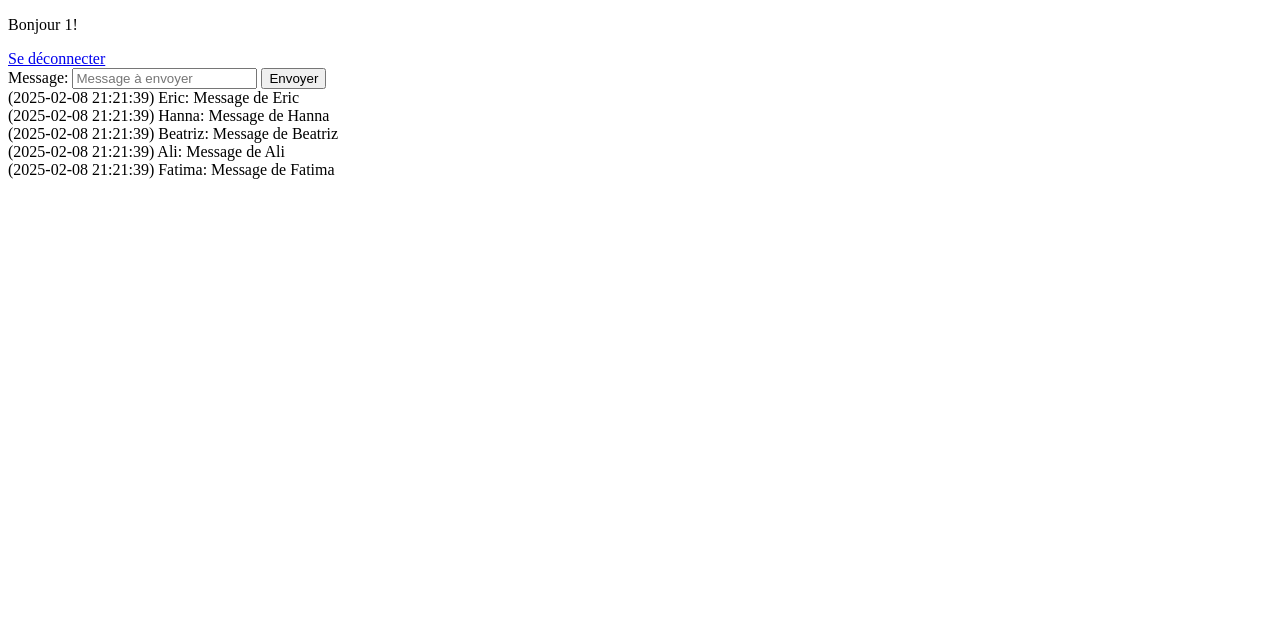
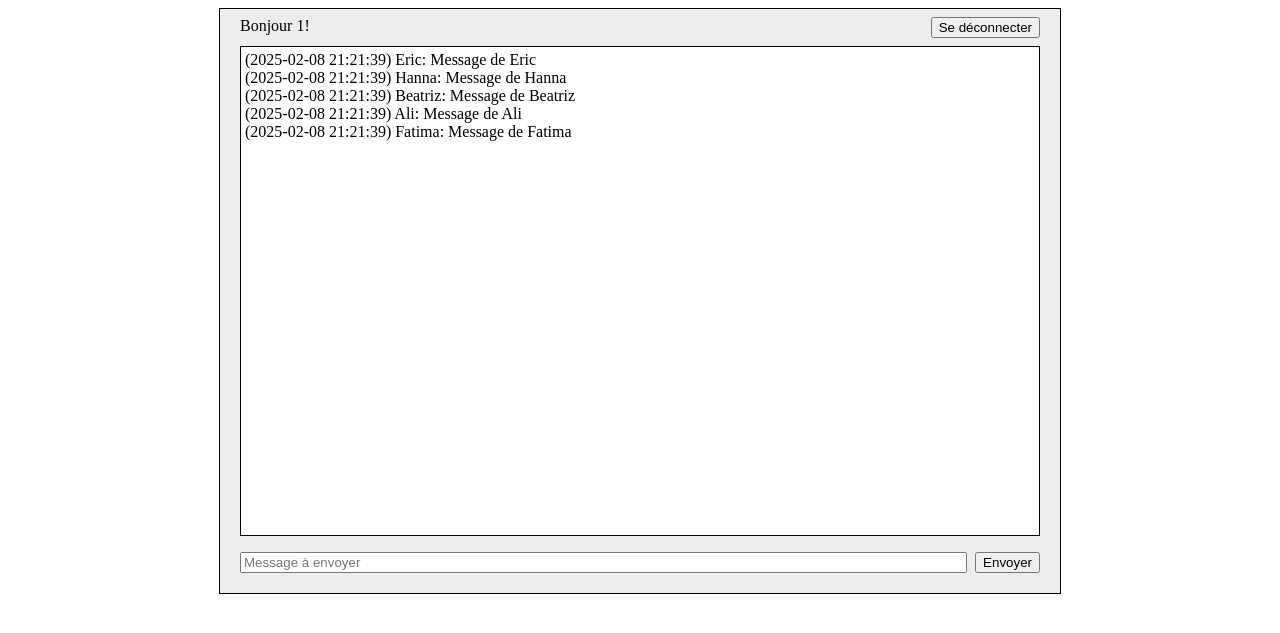
Before and after one commit to ikea400/Labo04, a PHP site: page /includes/forum.php in a window 1280 px wide. Shown: the top 633 px of the page. Run offline with PHP 8.4, Linux system fonts and the light colour scheme; the visitor is signed in with stand-in values (Sample User, id 1); data comes from the database, SQL or seed files in the repository.

Commit message:
forum  css

```diff
--- /dev/null
+++ b/includes/assets/styles/styles.css
@@ -0,0 +1,39 @@
+body {
+    display: flex;
+    flex-direction: column;
+    align-items: center;
+}
+
+#forum-container {
+    display: flex;
+    flex-direction: column;
+    width: 50em;
+    padding: 1.25em;
+    padding-top: 0.5em;
+    border: 1px solid black;
+    background-color: #ededed;
+}
+
+#chat {
+    height: 30em;
+    margin-top: 0.5em;
+    margin-bottom: 1em;
+    border: 1px solid black;
+    padding: 0.25em;
+    background-color: white;
+}
+
+#message {
+    flex-grow: 100;
+}
+
+#message_form {
+    display: flex;
+    gap: 0.5em;
+}
+
+#forum-header {
+    display: flex;
+    flex-direction: row;
+    justify-content: space-between;
+}
--- a/includes/forum.php
+++ b/includes/forum.php
@@ -12,20 +12,21 @@ if (!isset($_SESSION["LOGGED_IDENTITY"]) || empty($_SESSION["LOGGED_IDENTITY"]))
 <html lang="en">
 
 <head>
-    <meta charset="UTF-8">
-    <meta name="viewport" content="width=device-width, initial-scale=1.0">
+    <meta charset="UTF-8" />
+    <meta name="viewport" content="width=device-width, initial-scale=1.0" />
     <title>Document</title>
+    <link rel="stylesheet" href="./assets/styles/styles.css">
 </head>
 
 <body>
-    <?php echo "<p>Bonjour {$_SESSION["LOGGED_IDENTITY"]}!</p>"; ?>
-    <a href="../">Se déconnecter</a>
-    <form>
-        <label for="message">Message:</label>
-        <input name="message" placeholder="Message à envoyer">
-        <button type="submit">Envoyer</button>
-    </form>
-    <div>
+    <div id="forum-container">
+        <header id="forum-header">
+            <?php echo "<div>Bonjour {$_SESSION["LOGGED_IDENTITY"]}!</div>" ?>
+            <button onclick="location.href='./'" type="button">
+                Se déconnecter
+            </button>
+        </header>
+        <div id="chat">
             <?php
             try {
                 // Paramètres de connexion
@@ -77,13 +78,18 @@ if (!isset($_SESSION["LOGGED_IDENTITY"]) || empty($_SESSION["LOGGED_IDENTITY"]))
                         }
                     }
 
-                echo "<div>({$result["date"]}) " . htmlspecialchars("{$users_names[$id]}: {$result["message"]}");
+                    echo "<div>({$result["date"]}) " . htmlspecialchars("{$users_names[$id]}: {$result["message"]}") . "</div>";
                 }
             } catch (PDOException $err) {
                 die($err->getMessage());
             }
             ?>
         </div>
+        <form id="message_form">
+            <input id="message" name="message" placeholder="Message à envoyer" />
+            <button type="submit">Envoyer</button>
+        </form>
+    </div>
 </body>
 
 </html>
```
Also changed, not shown: index.php (+21 -21 lines), scratch.html (+50 -9 lines). Lines whose indentation alone changed are shown as unchanged.
